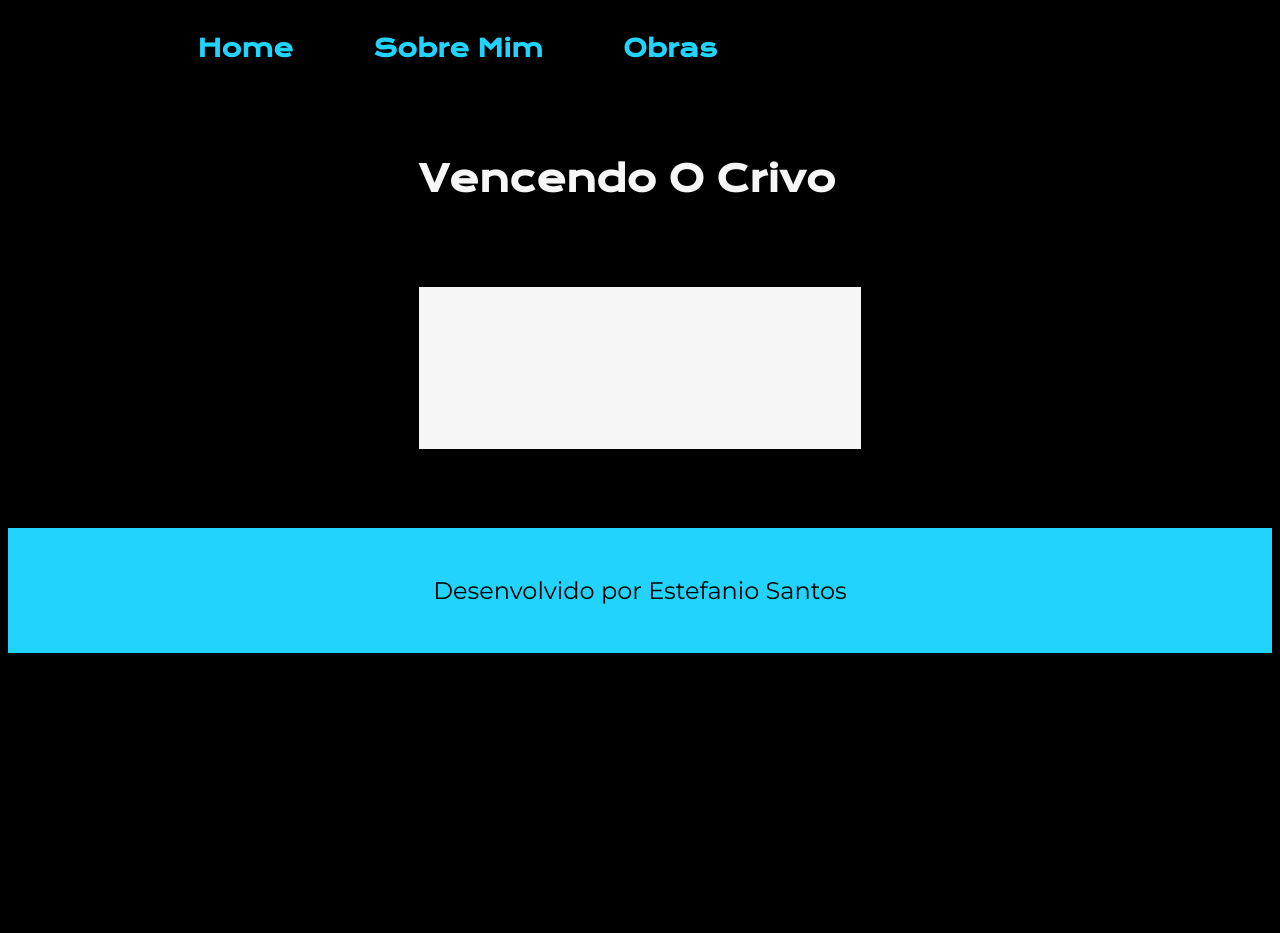
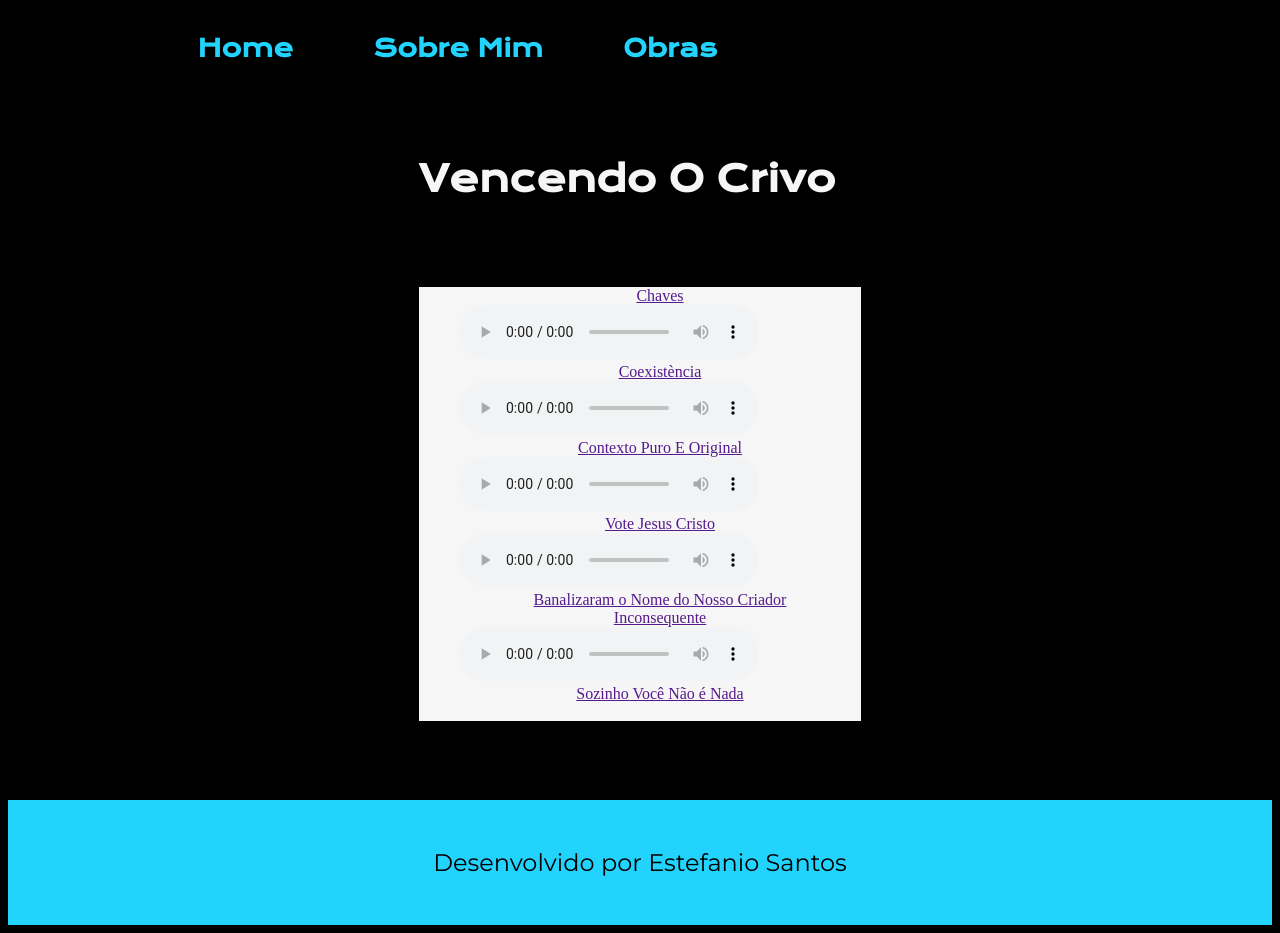
Before and after one commit to Estefanio-santos/biblioteca-estefanio, a plain HTML site: page album02.html in a window 1280 px wide. Before the commit the page ends 800 px from the top, so only its background shows below. Drawn offline with nearby package versions, Linux system fonts and the light colour scheme; files whose address does not match are found by name.

Commit message:
adição de novos itens e inclusão de tags no album02.html

```diff
--- a/album02.html
+++ b/album02.html
@@ -21,28 +21,31 @@ Vencendo O Crivo
             </h1>
             <ol class="apresentacao__conteudo__lista__numerada">
 <li>
-    <a class="apresentacao__conteudo__link"  href=""></a>
+    <a class="apresentacao__conteudo__link"  href="">Chaves</a>
+    <audio src="audios/1.2. CHAVES.mp3" controls></audio>
 </li>
 <li>
-    <a class="apresentacao__conteudo__link"  href=""></a>
+    <a class="apresentacao__conteudo__link"  href="">Coexistència</a>
+    <audio src="audios/Coexistência.mp3" controls></audio>
 </li>
 <li>
-    <a class="apresentacao__conteudo__link"  href=""></a>
+    <a class="apresentacao__conteudo__link"  href="">Contexto Puro E Original</a>
+    <audio src="audios/Contexto_puro_Original.mp3" controls></audio>
 </li>
 <li>
-    <a class="apresentacao__conteudo__link"  href=""></a>
+    <a class="apresentacao__conteudo__link"  href="">Vote Jesus Cristo</a>
+    <audio src="audios/Vote_Jesus_Cristo.mp3.m4a" controls></audio>
 </li>
 <li>
-    <a class="apresentacao__conteudo__link"  href=""></a>
+    <a class="apresentacao__conteudo__link"  href="">Banalizaram o Nome do Nosso Criador</a>
+    <audio src="audios/Banalizaram_o_nome_do_Criador.mp3"></audio>
 </li>
 <li>
-    <a class="apresentacao__conteudo__link"  href=""></a>
+    <a class="apresentacao__conteudo__link"  href="">Inconsequente</a>
+    <audio src="audios/inconsequente versão final 4.mp3" controls></audio>
 </li>
 <li>
-    <a  class="apresentacao__conteudo__link" href=""></a>
-</li>
-<li>
-    <a class="apresentacao__conteudo__link"  href=""></a>
+    <a  class="apresentacao__conteudo__link" href="">Sozinho Você Não é Nada</a>
 </li>
 <li>
     <a class="apresentacao__conteudo__link"  href=""></a>
```
Also changed, not shown: album01.html (+5 -4 lines), 9 other files.
